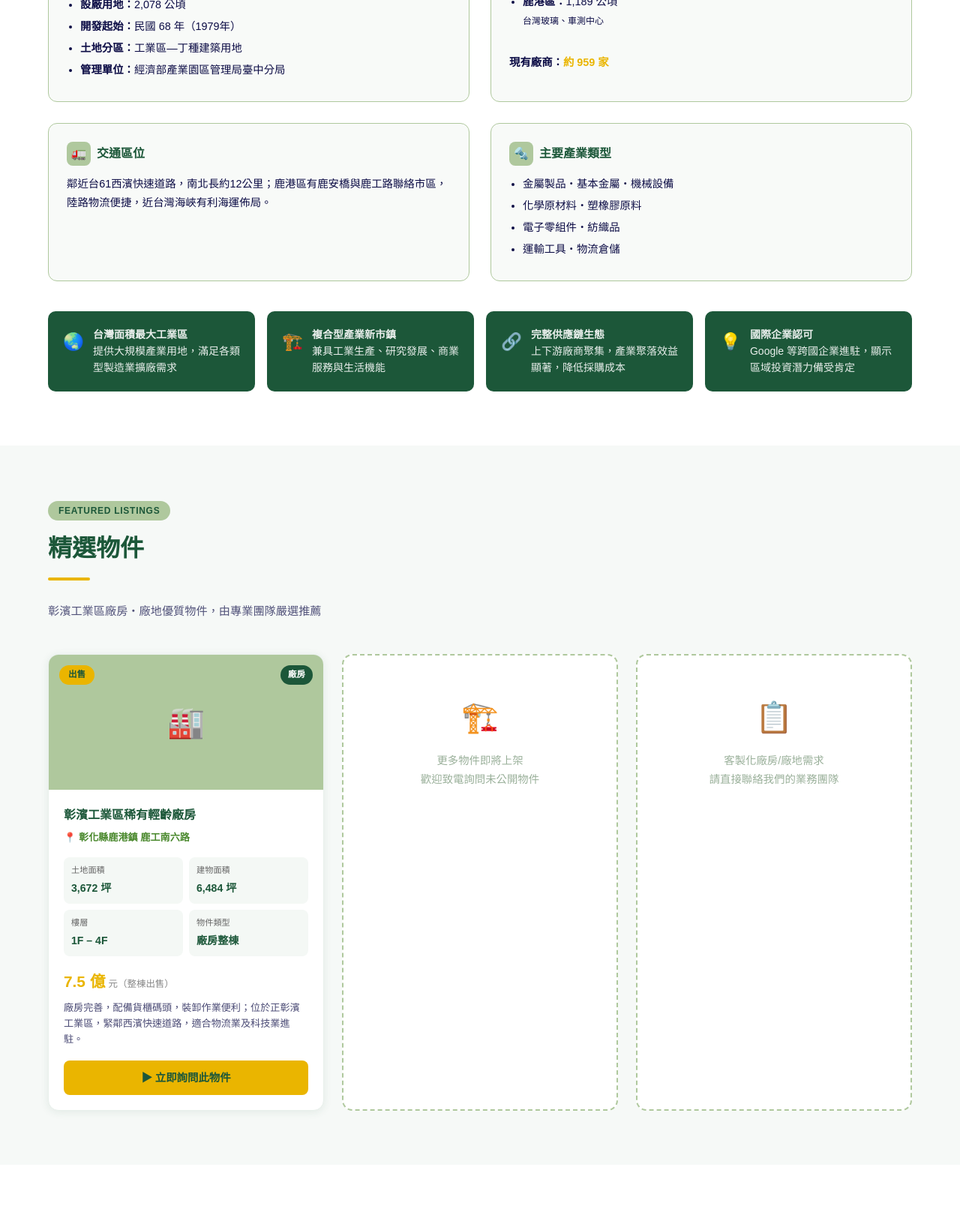
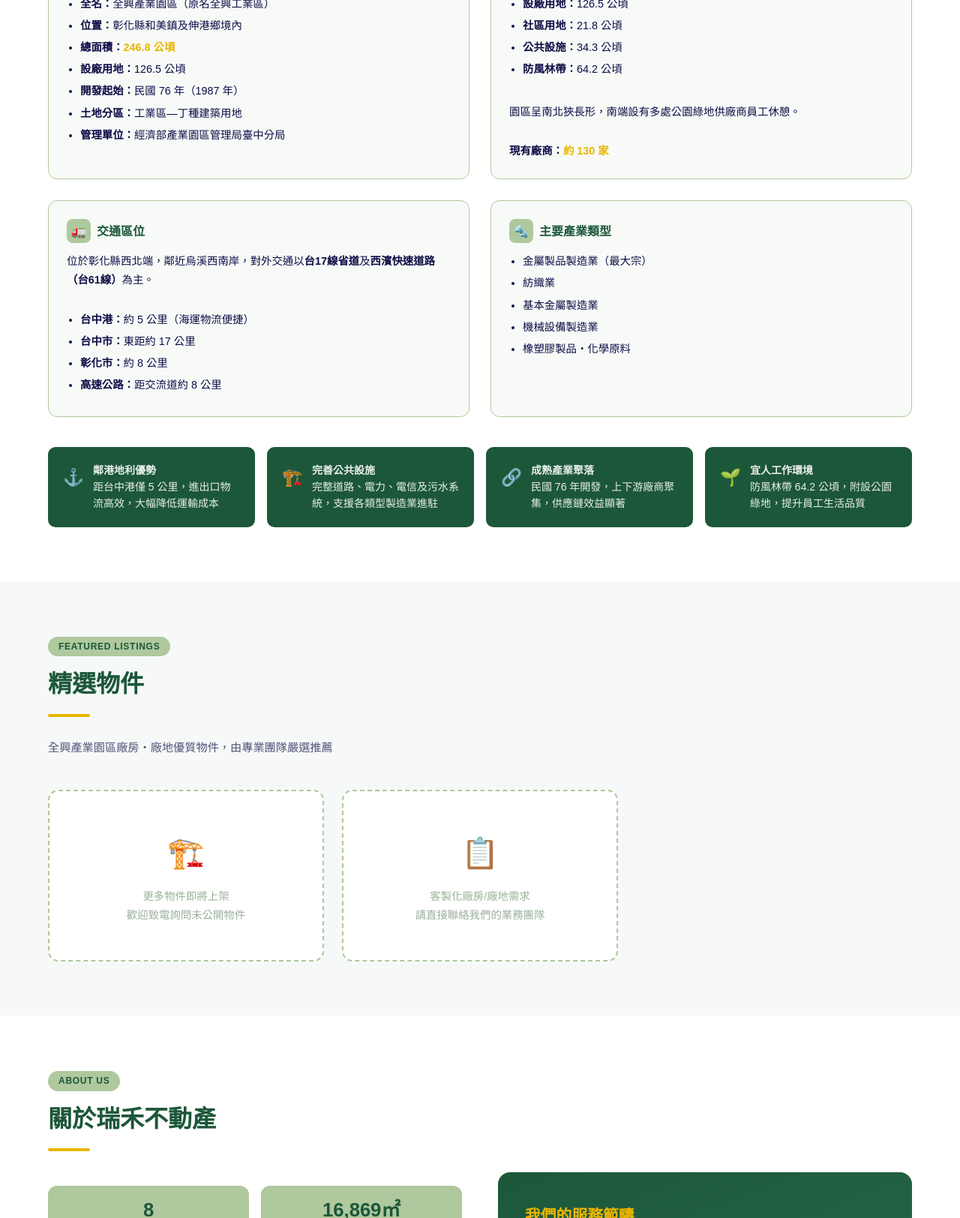
Before and after one commit to industrialrepro/changbin-park, a plain HTML site: page index.html in a window 1280 px wide. Shown: the part 1176-2800 px from the top of the page at 75% size. Drawn offline with Linux system fonts and the light colour scheme.

Commit message:
Add files via upload

```diff
--- a/index.html
+++ b/index.html
@@ -3,7 +3,8 @@
 <head>
   <meta charset="UTF-8" />
   <meta name="viewport" content="width=device-width, initial-scale=1.0" />
-  <title>彰濱工業區廠房廠地｜瑞禾不動產</title>
+  <title>全興產業園區廠房廠地｜瑞禾不動產</title>
+  <meta name="description" content="全興產業園區廠房廠地買賣租賃專業媒合，瑞禾不動產深耕中臺灣工業地產，協助您在全興產業園區找到最適合的廠房或產業用地。" />
   <style>
     *, *::before, *::after { box-sizing: border-box; margin: 0; padding: 0; }
     html { scroll-behavior: smooth; }
@@ -129,8 +130,18 @@
 </head>
 <body>
 
+<!-- 頂部橫幅公告 -->
+<div id="top-banner" style="background:#f0f5f0; text-align:center; padding:16px 40px 16px; position:relative;">
+  <img src="images/banner.jpg" alt="115年委託專業仲介協助產業用地媒合專案｜瑞禾不動產獲經濟部評選"
+       style="max-width:480px; width:90%; display:block; margin:0 auto; border-radius:8px; box-shadow:0 4px 18px rgba(28,87,57,0.18); cursor:pointer;"
+       onclick="document.getElementById('top-banner').style.display='none'" />
+  <button onclick="document.getElementById('top-banner').style.display='none'"
+          style="position:absolute; top:8px; right:12px; background:rgba(0,0,0,0.15); border:none; border-radius:50%; width:28px; height:28px; font-size:1rem; line-height:1; cursor:pointer; color:#333; display:flex; align-items:center; justify-content:center;"
+          aria-label="關閉橫幅">✕</button>
+</div>
+
 <nav id="top">
-  <a href="#top" class="nav-brand">彰濱工業區廠房廠地 <span class="tag">瑞禾不動產</span></a>
+  <a href="#top" class="nav-brand">全興產業園區廠房廠地 <span class="tag">瑞禾不動產</span></a>
   <button class="hamburger" id="hamburger" aria-label="選單"><span></span><span></span><span></span></button>
   <ul class="nav-links" id="nav-links">
     <li><a href="#park">工業區簡介</a></li>
@@ -142,13 +153,13 @@
 </nav>
 
 <header class="hero">
-  <div class="hero-eyebrow">台灣最大工業區・廠房廠地專業媒合</div>
-  <h1>彰濱工業區<br>廠房・廠地 買賣租賃</h1>
-  <p>深耕中臺灣工業地產，由專業團隊協助您在彰濱產業園區找到最適合的廠房或產業用地</p>
+  <div class="hero-eyebrow">彰化工業地產・廠房廠地專業媒合</div>
+  <h1>全興產業園區<br>廠房・廠地 買賣租賃</h1>
+  <p>深耕中臺灣工業地產，由專業團隊協助您在全興產業園區找到最適合的廠房或產業用地</p>
   <a href="#contact" class="hero-cta">▶ 立即詢問物件</a>
   <div class="hero-stats">
-    <div class="hero-stat"><span class="number">3,643</span><span class="label">公頃・總開發面積</span></div>
-    <div class="hero-stat"><span class="number">959+</span><span class="label">家廠商進駐</span></div>
+    <div class="hero-stat"><span class="number">246.8</span><span class="label">公頃・總開發面積</span></div>
+    <div class="hero-stat"><span class="number">130+</span><span class="label">家廠商進駐</span></div>
     <div class="hero-stat"><span class="number">8</span><span class="label">年連續承接經濟部專案</span></div>
     <div class="hero-stat"><span class="number">12</span><span class="label">位專業服務團隊</span></div>
   </div>
@@ -157,52 +168,63 @@
 <section id="park">
   <div>
     <span class="section-eyebrow">INDUSTRIAL PARK</span>
-    <h2 class="section-title">彰化濱海產業園區簡介</h2>
+    <h2 class="section-title">全興產業園區簡介</h2>
     <div class="divider"></div>
-    <p class="section-sub">台灣面積最大的工業區，提供規模化的產業用地選擇，適合製造業、物流及科技業進駐</p>
+    <p class="section-sub">鄰近台中港的綜合性產業園區，提供多元產業用地選擇，適合金屬製品、紡織及基本金屬等製造業進駐</p>
   </div>
   <div class="park-grid">
     <div class="park-card">
       <h3><span class="icon">📍</span>基本資料</h3>
       <ul>
-        <li><strong>全名：</strong>彰化濱海產業園區（舊稱彰濱工業區）</li>
-        <li><strong>位置：</strong>彰化縣（跨鹿港鎮、線西鄉、伸港鄉）</li>
-        <li><strong>總面積：</strong><span class="highlight-num">3,643 公頃</span>（台灣最大工業區）</li>
-        <li><strong>設廠用地：</strong>2,078 公頃</li>
-        <li><strong>開發起始：</strong>民國 68 年（1979年）</li>
+        <li><strong>全名：</strong>全興產業園區（原名全興工業區）</li>
+        <li><strong>位置：</strong>彰化縣和美鎮及伸港鄉境內</li>
+        <li><strong>總面積：</strong><span class="highlight-num">246.8 公頃</span></li>
+        <li><strong>設廠用地：</strong>126.5 公頃</li>
+        <li><strong>開發起始：</strong>民國 76 年（1987 年）</li>
         <li><strong>土地分區：</strong>工業區—丁種建築用地</li>
         <li><strong>管理單位：</strong>經濟部產業園區管理局臺中分局</li>
       </ul>
     </div>
     <div class="park-card">
-      <h3><span class="icon">🏭</span>三大分區</h3>
+      <h3><span class="icon">🗺️</span>土地面積配置</h3>
       <ul>
-        <li><strong>線西區：</strong>1,046 公頃<br><small>Google 台灣資料中心進駐</small></li>
-        <li><strong>崙尾區：</strong>1,343 公頃</li>
-        <li><strong>鹿港區：</strong>1,189 公頃<br><small>台灣玻璃、車測中心</small></li>
+        <li><strong>設廠用地：</strong>126.5 公頃</li>
+        <li><strong>社區用地：</strong>21.8 公頃</li>
+        <li><strong>公共設施：</strong>34.3 公頃</li>
+        <li><strong>防風林帶：</strong>64.2 公頃</li>
       </ul>
       <br>
-      <p><strong>現有廠商：</strong><span class="highlight-num">約 959 家</span></p>
+      <p>園區呈南北狹長形，南端設有多處公園綠地供廠商員工休憩。</p>
+      <br>
+      <p><strong>現有廠商：</strong><span class="highlight-num">約 130 家</span></p>
     </div>
     <div class="park-card">
       <h3><span class="icon">🚛</span>交通區位</h3>
-      <p>鄰近台61西濱快速道路，南北長約12公里；鹿港區有鹿安橋與鹿工路聯絡市區，陸路物流便捷，近台灣海峽有利海運佈局。</p>
+      <p>位於彰化縣西北端，鄰近烏溪西南岸，對外交通以<strong>台17線省道</strong>及<strong>西濱快速道路（台61線）</strong>為主。</p>
+      <br>
+      <ul>
+        <li><strong>台中港：</strong>約 5 公里（海運物流便捷）</li>
+        <li><strong>台中市：</strong>東距約 17 公里</li>
+        <li><strong>彰化市：</strong>約 8 公里</li>
+        <li><strong>高速公路：</strong>距交流道約 8 公里</li>
+      </ul>
     </div>
     <div class="park-card">
       <h3><span class="icon">🔩</span>主要產業類型</h3>
       <ul>
-        <li>金屬製品・基本金屬・機械設備</li>
-        <li>化學原材料・塑橡膠原料</li>
-        <li>電子零組件・紡織品</li>
-        <li>運輸工具・物流倉儲</li>
+        <li>金屬製品製造業（最大宗）</li>
+        <li>紡織業</li>
+        <li>基本金屬製造業</li>
+        <li>機械設備製造業</li>
+        <li>橡塑膠製品・化學原料</li>
       </ul>
     </div>
   </div>
   <div class="park-features">
-    <div class="park-feature"><span class="feat-icon">🌏</span><p><strong>台灣面積最大工業區</strong><br>提供大規模產業用地，滿足各類型製造業擴廠需求</p></div>
-    <div class="park-feature"><span class="feat-icon">🏗️</span><p><strong>複合型產業新市鎮</strong><br>兼具工業生產、研究發展、商業服務與生活機能</p></div>
-    <div class="park-feature"><span class="feat-icon">🔗</span><p><strong>完整供應鏈生態</strong><br>上下游廠商聚集，產業聚落效益顯著，降低採購成本</p></div>
-    <div class="park-feature"><span class="feat-icon">💡</span><p><strong>國際企業認可</strong><br>Google 等跨國企業進駐，顯示區域投資潛力備受肯定</p></div>
+    <div class="park-feature"><span class="feat-icon">⚓</span><p><strong>鄰港地利優勢</strong><br>距台中港僅 5 公里，進出口物流高效，大幅降低運輸成本</p></div>
+    <div class="park-feature"><span class="feat-icon">🏗️</span><p><strong>完善公共設施</strong><br>完整道路、電力、電信及污水系統，支援各類型製造業進駐</p></div>
+    <div class="park-feature"><span class="feat-icon">🔗</span><p><strong>成熟產業聚落</strong><br>民國 76 年開發，上下游廠商聚集，供應鏈效益顯著</p></div>
+    <div class="park-feature"><span class="feat-icon">🌱</span><p><strong>宜人工作環境</strong><br>防風林帶 64.2 公頃，附設公園綠地，提升員工生活品質</p></div>
   </div>
 </section>
 
@@ -211,25 +233,9 @@
     <span class="section-eyebrow">FEATURED LISTINGS</span>
     <h2 class="section-title">精選物件</h2>
     <div class="divider"></div>
-    <p class="section-sub">彰濱工業區廠房・廠地優質物件，由專業團隊嚴選推薦</p>
+    <p class="section-sub">全興產業園區廠房・廠地優質物件，由專業團隊嚴選推薦</p>
   </div>
   <div class="properties-grid">
-    <div class="prop-card">
-      <div class="prop-img">🏭<span class="prop-badge">出售</span><span class="prop-type-badge">廠房</span></div>
-      <div class="prop-body">
-        <h3>彰濱工業區稀有輕齡廠房</h3>
-        <p class="prop-location">📍 彰化縣鹿港鎮 鹿工南六路</p>
-        <div class="prop-specs">
-          <div class="prop-spec"><span class="spec-label">土地面積</span><span class="spec-val">3,672 坪</span></div>
-          <div class="prop-spec"><span class="spec-label">建物面積</span><span class="spec-val">6,484 坪</span></div>
-          <div class="prop-spec"><span class="spec-label">樓層</span><span class="spec-val">1F – 4F</span></div>
-          <div class="prop-spec"><span class="spec-label">物件類型</span><span class="spec-val">廠房整棟</span></div>
-        </div>
-        <div class="prop-price">7.5 億<span>元（整棟出售）</span></div>
-        <p class="prop-features">廠房完善，配備貨櫃碼頭，裝卸作業便利；位於正彰濱工業區，緊鄰西濱快速道路，適合物流業及科技業進駐。</p>
-        <a href="#contact" class="btn-inquiry">▶ 立即詢問此物件</a>
-      </div>
-    </div>
     <div class="prop-placeholder"><div class="ph-icon">🏗️</div><p>更多物件即將上架<br>歡迎致電詢問未公開物件</p></div>
     <div class="prop-placeholder"><div class="ph-icon">📋</div><p>客製化廠房/廠地需求<br>請直接聯絡我們的業務團隊</p></div>
   </div>
@@ -347,7 +353,7 @@
 </section>
 
 <footer>
-  <p>© 2025 瑞禾不動產經紀股份有限公司（RUIHE Real Estate）・彰濱工業區廠房廠地專業服務<br>
+  <p>© 2025 瑞禾不動產經紀股份有限公司（RUIHE Real Estate）・全興產業園區廠房廠地專業服務<br>
   臺中市南屯區益豐路四段91號 ｜ Tel: 04-2380-3560 ｜ <a href="https://industrialrepro.github.io/website/#about" target="_blank" rel="noopener">公司官網</a></p>
 </footer>
 
```
